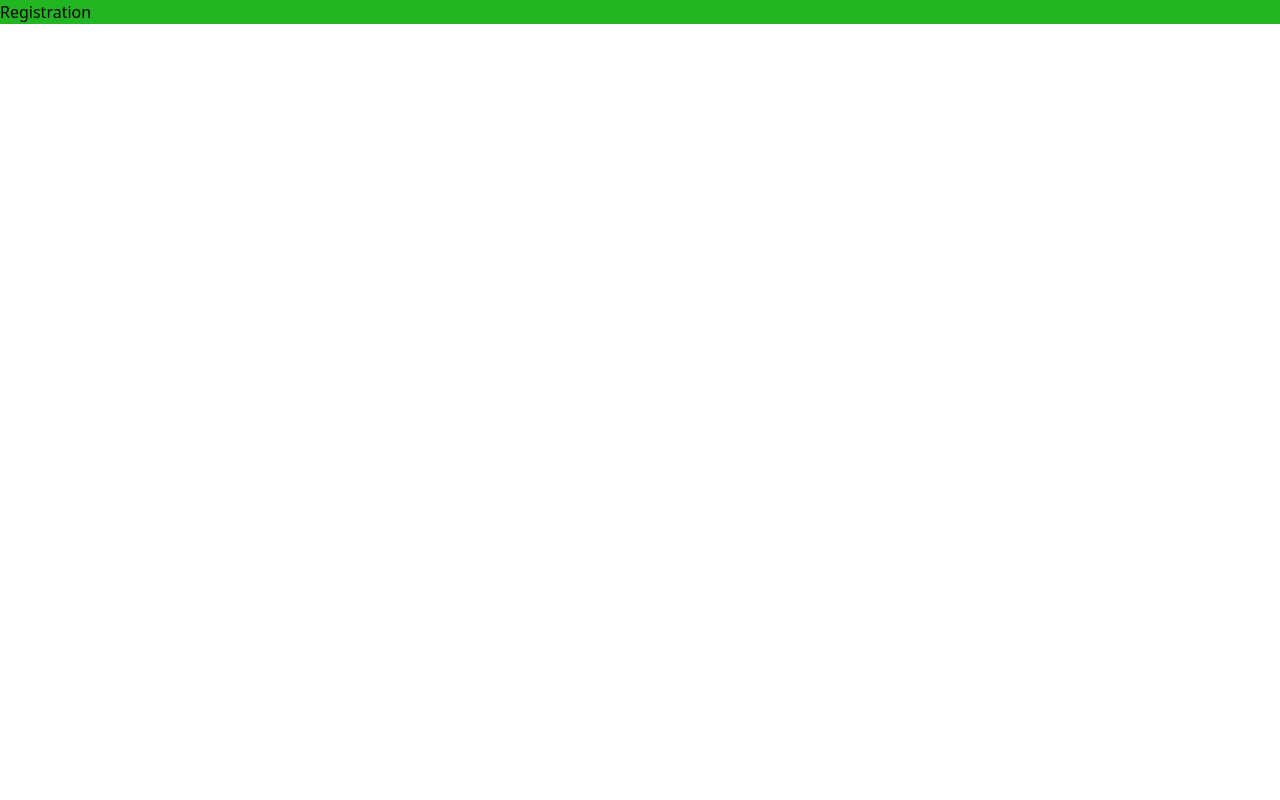
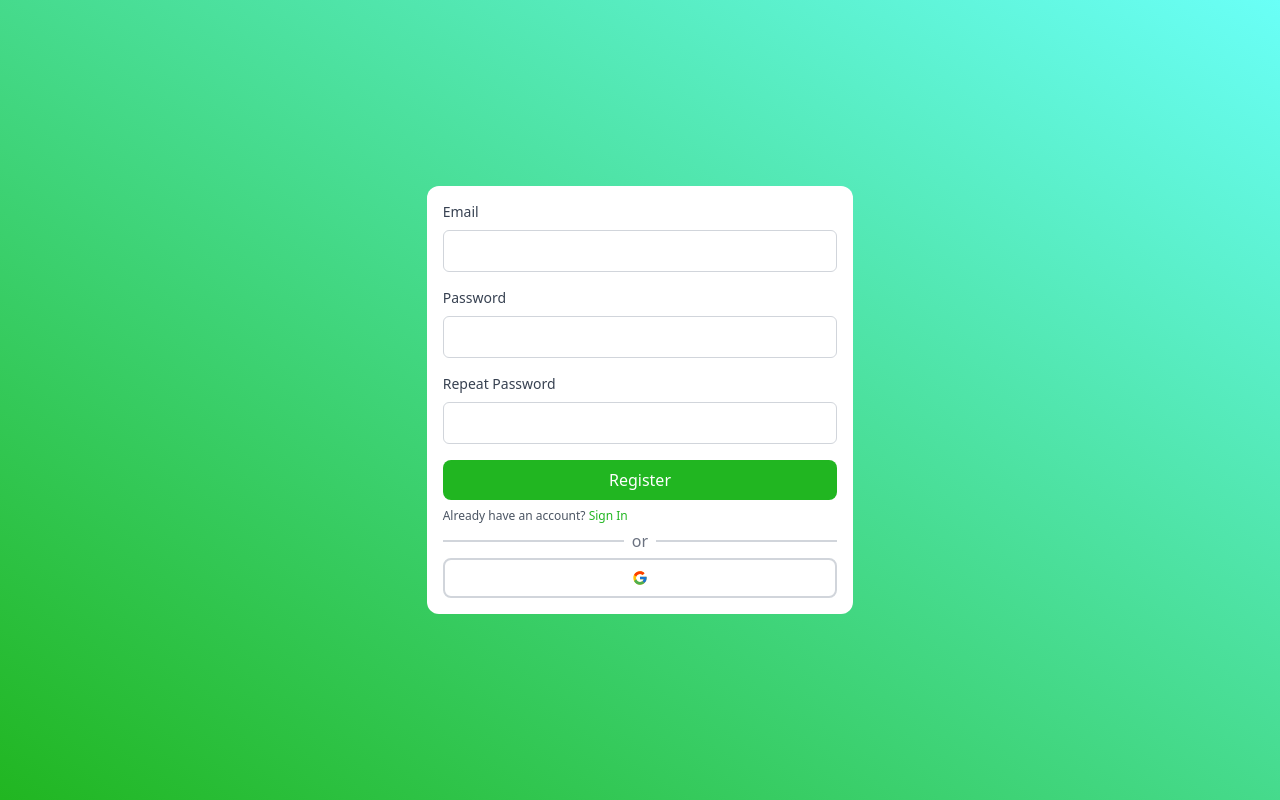
Before and after one commit to FlorianGrollich/capstone, a React (Vite) app in the folder frontend/: page /register in a window 1280 px wide. Built offline with nearby package versions, Linux system fonts and the light colour scheme.

Commit message:
feat: finish register page

```diff
--- a/frontend/src/features/Auth/pages/RegistrationPage.tsx
+++ b/frontend/src/features/Auth/pages/RegistrationPage.tsx
@@ -1,10 +1,48 @@
 import * as React from "react";
+import TextField from "../../../components/TextField.tsx";
+import Button from "../../../components/Button.tsx";
+import {FcGoogle} from "react-icons/fc";
+import {useNavigate} from "react-router-dom";
+import {FaRegCircleCheck, FaRegCircleXmark} from "react-icons/fa6";
+import {IconContext} from "react-icons";
+
 
 const RegistrationPage: React.FC = () => {
+    const navigate = useNavigate();
+    return (
+        <div className={"h-screen bg-gradient-to-tr from-primary to-accent flex items-center justify-center"}>
+            <div className="bg-white rounded-xl p-4 w-1/3">
+                <TextField onChange={() => {
+                }} label={"Email"}/>
+                <div className="h-4"></div>
+                <TextField onChange={() => {
+                }} label={"Password"}/>
+                <div className="h-4"></div>
+                <TextField onChange={() => {
+                }} label={"Repeat Password"}/>
 
-    return (
-        <div className={"bg-primary"}>
-            Registration
+                <div className="h-4"></div>
+                <Button className={"w-full"}>Register</Button>
+                <div className={"h-2"}></div>
+                <p className={"text-xs text-gray-600"}>
+                    Already have an account?{" "}
+                    <button className={"hover:underline text-primary"} onClick={() => navigate("/login")}>Sign In
+                    </button>
+                </p>
+
+                <div className="relative my-4 w-full">
+                    <hr className="border-t-2 border-gray-300"/>
+                    <div className="absolute inset-0 flex items-center justify-center">
+                        <span className="bg-white px-2 text-gray-500">or</span>
+                    </div>
+                </div>
+
+                <button
+                    className={"px-4 py-2.5 rounded-lg font-medium transition duration-300 flex items-center justify-center bg-white border-2 border-gray-300 text-black w-full hover:border-primary  hover:shadow-lg"}>
+                    <FcGoogle/></button>
+
+
+            </div>
         </div>
     );
 };
```
